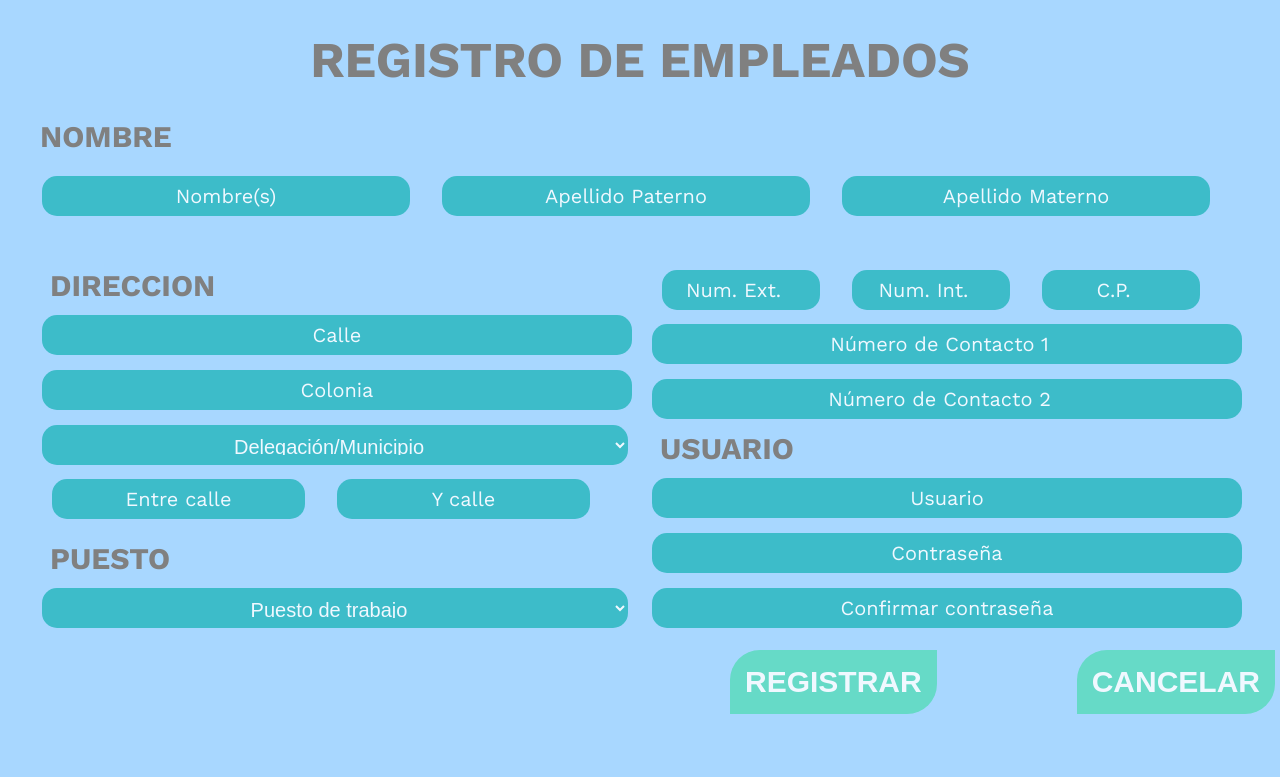
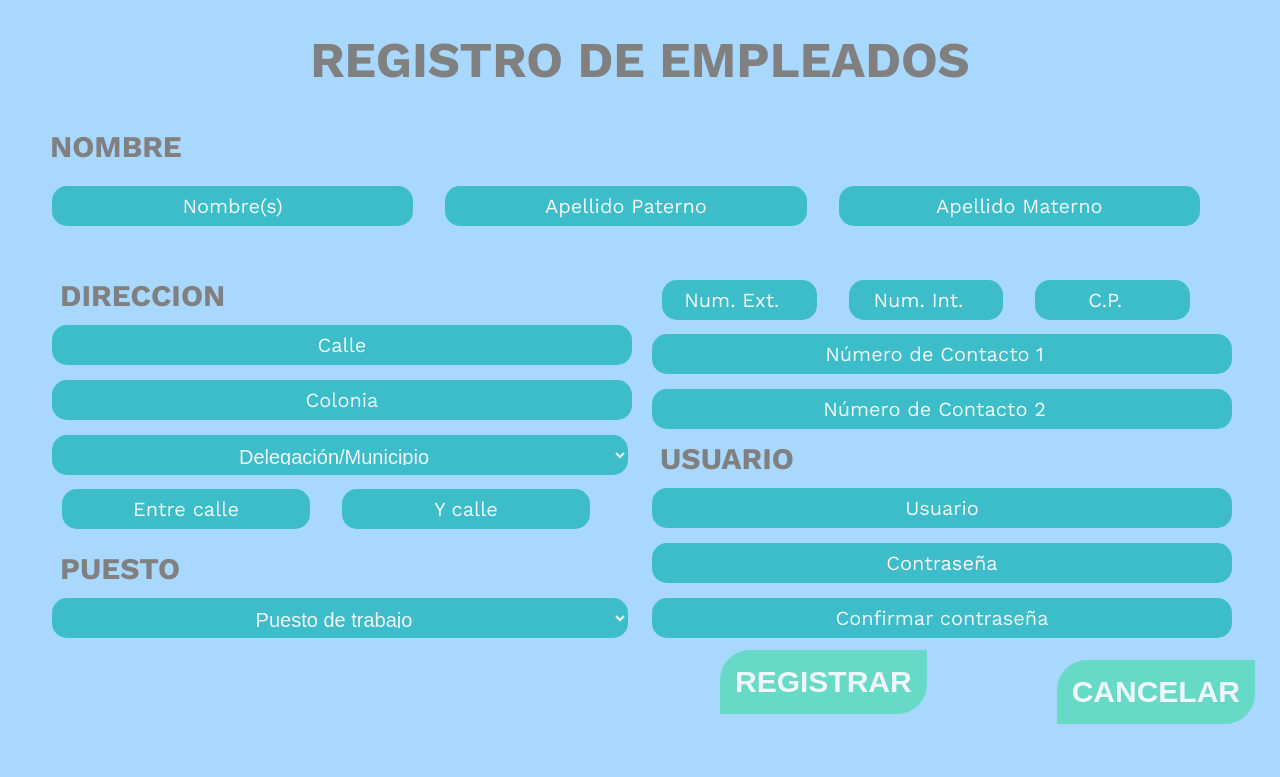
Before and after one commit to Yuleni1771/Fisioterapp, a website: page public/html/registro.html in a window 1280 px wide. Shown: the top 777 px of the page. Drawn offline with nearby package versions, Linux system fonts and the light colour scheme.

Commit message:
Update registro.html

```diff
--- a/public/html/registro.html
+++ b/public/html/registro.html
@@ -8,24 +8,26 @@
     <link rel="preconnect" href="https://fonts.googleapis.com">
     <link rel="preconnect" href="https://fonts.gstatic.com" crossorigin>
     <link href="https://fonts.googleapis.com/css2?family=Work+Sans:ital,wght@0,100;0,200;0,300;0,400;0,500;0,600;0,700;0,800;0,900;1,100;1,200;1,300;1,400;1,500;1,600;1,700;1,800;1,900&display=swap" rel="stylesheet">
-    <link rel="stylesheet" href="/css/registro.css">
+    <link rel="stylesheet" href="../CSS/registro.css">
+
 </head>
 <body>
     <h1>REGISTRO DE EMPLEADOS</h1>
+    <form action="" method="post" id="registro">
         <section>
             <h3>NOMBRE</h3>
             <section class="secciones-especiales">
-            <input type="text" placeholder="Nombre(s)">
-            <input type="text" placeholder="Apellido Paterno">
-            <input type="text" placeholder="Apellido Materno">
+                <input type="text" placeholder="Nombre(s)" id="nombre">
+                <input type="text" placeholder="Apellido Paterno" id="apPat">
+                <input type="text" placeholder="Apellido Materno" id="apMat">
             </section>
         </section>
         <section class="seccion1">
             <section class="seccion2">
                 <h3>DIRECCION</h3>
-            <input type="text" placeholder="Calle"><br>
-            <input type="text" placeholder="Colonia"><br>
-            <select name="delegacion" id="">
+                <input type="text" placeholder="Calle" id="calle"><br>
+                <input type="text" placeholder="Colonia" id="col"><br>
+                <select name="delegacion" id="del">
                     <option selected hidden value="">Delegación/Municipio</option>
                     <option value="del1">Azcapotzalco</option>
                     <option value="del2">Coyoacán</option>
@@ -70,11 +72,11 @@
                     <option value="del41">Tultitlan</option>
                 </select>
                 <section class="seccion1">
-                <input type="text" placeholder="Entre calle">
-                <input type="text" placeholder="Y calle">
+                    <input type="text" placeholder="Entre calle" id="calle1">
+                    <input type="text" placeholder="Y calle" id="calle2">
                 </section>
                 <h3>PUESTO</h3>
-            <select name="puesto" id="">
+                <select name="puesto" id="tipoPuesto">
                     <option selected hidden value="">Puesto de trabajo</option>
                     <option value="puesto1">Fisioterapeuta</option>
                     <option value="puesto1">Recepcionista</option>
@@ -83,21 +85,25 @@
             </section>
             <section class="seccion2">
                 <section class="secciones-especiales">
-                <input type="number" maxlength="8" placeholder="Num. Ext.">
-                <input type="number" maxlength="8" placeholder="Num. Int.">
-                <input type="number" maxlength="8" placeholder="C.P.">
+                    <input type="number" maxlength="8" placeholder="Num. Ext." id="nExt" min="1">
+                    <input type="number" maxlength="8" placeholder="Num. Int." id="nInt" min="1">
+                    <input type="number" maxlength="8" placeholder="C.P." id="cp" min="1">
                 </section>
-            <input type="number" maxlength="10" placeholder="Número de Contacto 1"><br>
-            <input type="number" maxlength="10" placeholder="Número de Contacto 2">
+                <input type="number" maxlength="10" placeholder="Número de Contacto 1" id="cont1"><br>
+                <input type="number" maxlength="10" placeholder="Número de Contacto 2" id="cont2">
                 <h3>USUARIO</h3>
-            <input type="text" placeholder="Usuario"><br>
-            <input type="password" placeholder="Contraseña"><br>
-            <input type="password" placeholder="Confirmar contraseña">
+                <input type="text" placeholder="Usuario" id="user"><br>
+                <input type="password" placeholder="Contraseña" id="pass"><br>
+                <input type="password" placeholder="Confirmar contraseña" id="passComp">
                 <section class="seccion1">
-                <a href="/html/Login.html"><button>REGISTRAR</button></a>
-                <a href="/html/Login.html"><button>CANCELAR</button></a>
+                    <!--<a href="../HTML/Login.html">-->
+                        <button id="btnRegistra" type="submit">REGISTRAR</button>
+                    <!--</a>-->
+                    <a href="../HTML/Login.html"><button>CANCELAR</button></a>
                 </section>
             </section>
         </section>
+    </form>
+    <script src="../JS/registroEmpleado.js"></script>
 </body>
 </html>
```
Lines whose indentation alone changed are shown as unchanged.
